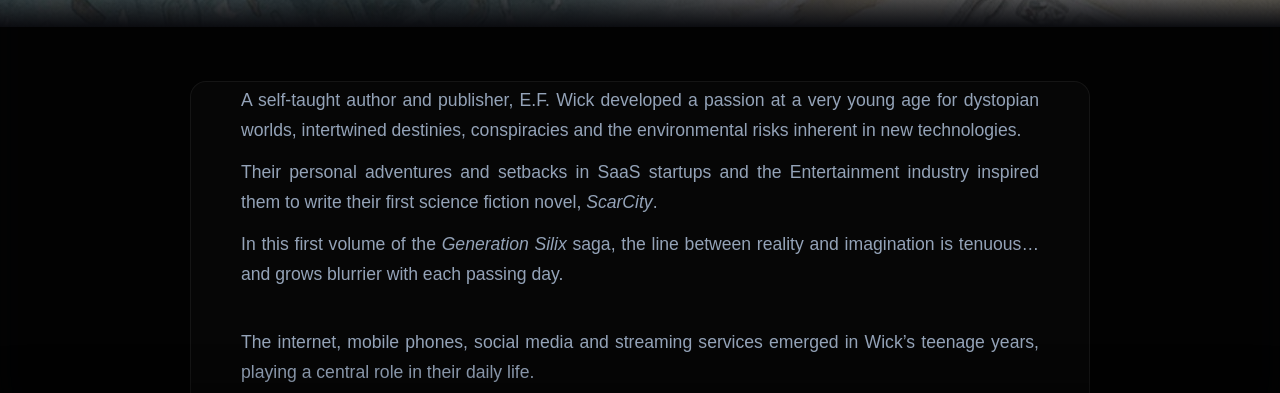
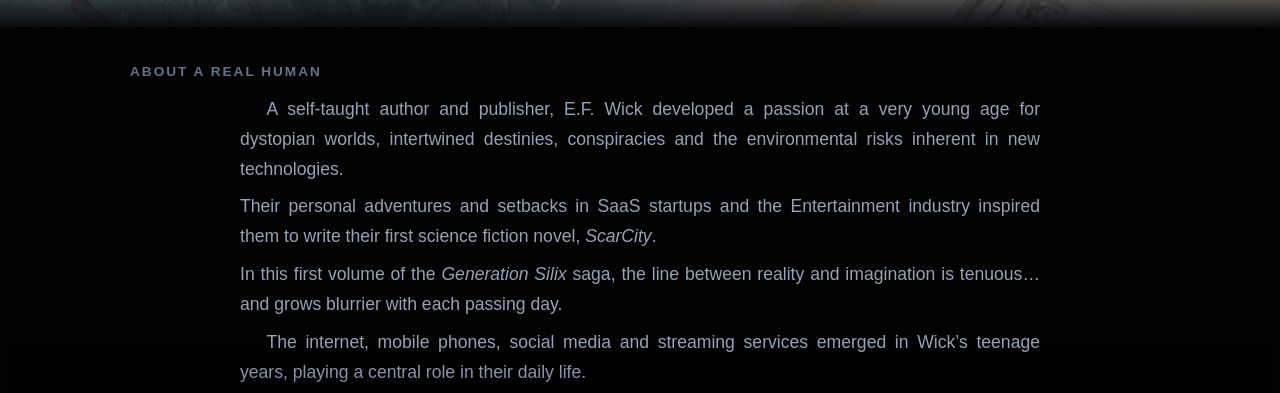
Before and after one commit to fouick/storytellise, a plain HTML site: page author.html in a window 1280 px wide. Shown: the part 333-726 px from the top of the page. Drawn offline with Linux system fonts and the light colour scheme.

Commit message:
Bio : label 'Une histoire vraie / About a real human' + alignement Extrait (73px), specs identiques (carte transparente, 0.45em), tuile publication EN : November 2, 2026

```diff
--- a/author.html
+++ b/author.html
@@ -259,11 +259,7 @@
     }
 
     .author-bio-text p.grp {
-      margin-top: 2.2em;
-    }
-
-    .author-bio-text p.grp:first-child {
-      margin-top: 0;
+      text-indent: 1.5em;
     }
 
     /* Présentation de la couverture */
@@ -525,7 +521,7 @@
     }
 
     .content-section.after-banner {
-      padding-top: 54px; /* texte courant à ~60px sous la bannière, aligné Bio/Extrait */
+      padding-top: 34px; /* label + texte alignes sur la page Extrait */
     }
 
     .content-section h2 {
@@ -672,7 +668,7 @@
       color: #94a3b8;
       font-size: 1.1rem;
       line-height: 1.7;
-      margin-bottom: 12px;
+      margin-bottom: 0.45em;
 
       text-align: justify;
     }
@@ -1196,7 +1192,8 @@
   </section>
   <main>
     <section class="content-section after-banner" id="auteur">
-      <div class="author-bio" style="display: block; padding: 4px 50px 10px 50px; max-width: 900px; margin: 0 auto;">
+      <div class="section-label">About a real human</div>
+      <div class="author-bio" style="display: block; padding: 0; background: none; border: none; max-width: 900px; margin: 0 auto;">
         <div class="author-bio-text" style="max-width: 800px; margin: 0 auto;">
           <p class="grp">A self-taught author and publisher, E.F. Wick developed a passion at a very young age for dystopian worlds, intertwined destinies, conspiracies and the environmental risks inherent in new technologies.</p>
           <p>Their personal adventures and setbacks in SaaS startups and the Entertainment industry inspired them to write their first science fiction novel, <em>ScarCity</em>.</p>
```
Also changed, not shown: auteur.html (+4 -8 lines), index.html (+1 -1 lines).
